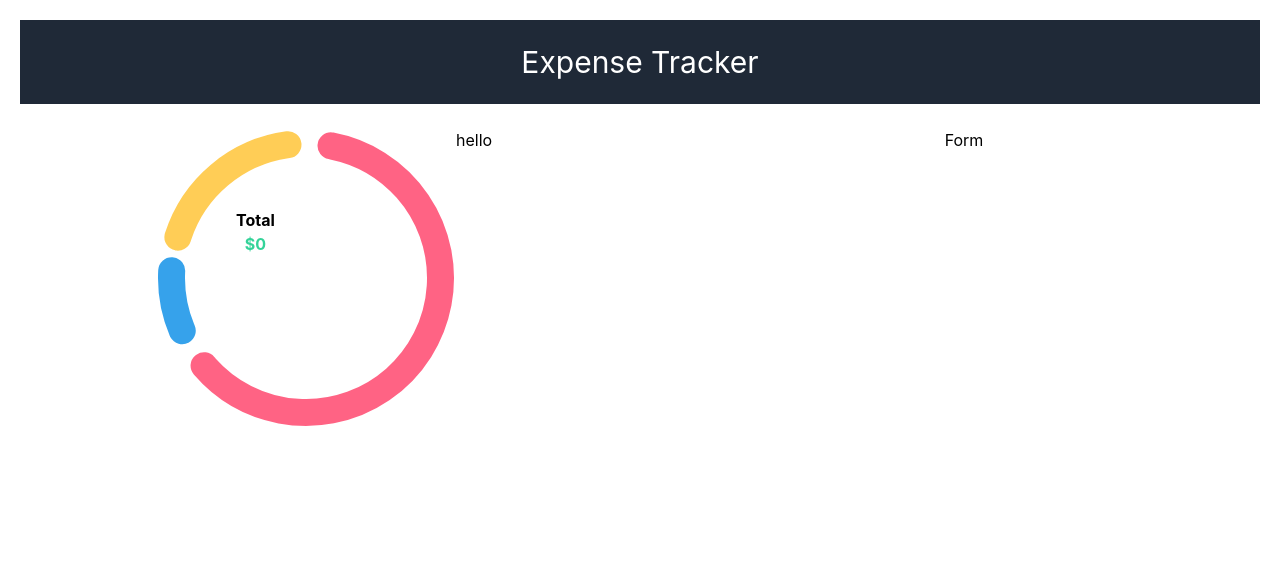
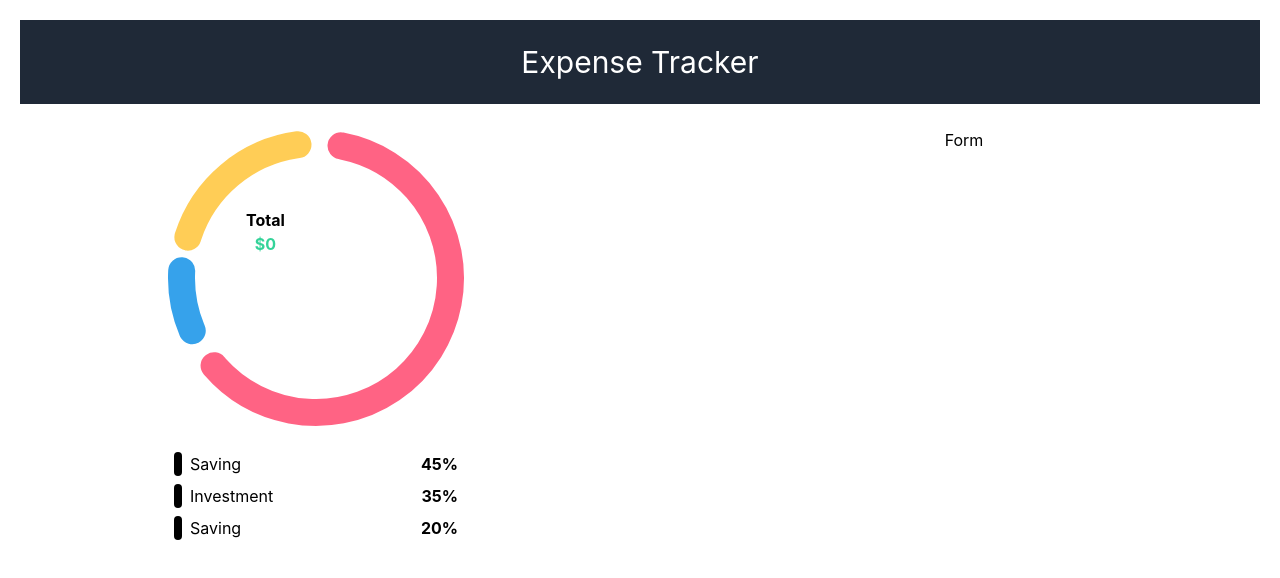
Before and after one commit to Hujaifa-Hossain/expense-tracker-client, a React (Create React App) app: page / in a window 1280 px wide. Shown: the top 578 px of the page. Built offline with nearby package versions, Linux system fonts and the light colour scheme.

Commit message:
labels added

```diff
--- a/src/components/Graph.jsx
+++ b/src/components/Graph.jsx
@@ -1,5 +1,6 @@
 import { Doughnut } from 'react-chartjs-2';
 import { Chart, ArcElement } from 'chart.js'
+import Labels from './Labels';
 
 Chart.register(ArcElement)
 
@@ -27,16 +28,17 @@ const config = {
 
 const Graph = () => {
   return (
-    <div className="flex mx-auto max-w-xs">
-      <div className='item'>
-        <div className="chart relative">
-          <Doughnut {...config} />
-          <h3 className='font-bold top-20 left-20 absolute'>
-            Total <span className='block text-emerald-400 font-bold'>${0}</span>
-          </h3>
-        </div>
+    <div className="mx-auto">
+      {/* chart */}
+      <div className="chart relative">
+        <Doughnut {...config} />
+        <h3 className='font-bold top-20 left-20 absolute'>
+          Total <span className='block text-emerald-400 font-bold'>${0}</span>
+        </h3>
       </div>
-      <div>hello</div>
+
+      {/* labels  */}
+      <div className='my-6'><Labels /></div>
     </div>
   );
 };
--- /dev/null
+++ b/src/components/Label.jsx
@@ -0,0 +1,18 @@
+import React from 'react';
+
+const Label = ({ value }) => {
+  console.log(value);
+  const { type, color, percent } = value
+  return (
+    <div className='flex justify-between m-2'>
+      <div className='flex gap-2 align-middle'>
+        <div className='w-2 h-2 rounded py-3' style={{background: `${color}`}}></div>
+        <h3 className='text-md'>{type}</h3>
+      </div>
+
+      <h4 className='font-bold'>{percent}%</h4>
+    </div>
+  );
+};
+
+export default Label;
--- /dev/null
+++ b/src/components/Labels.jsx
@@ -0,0 +1,29 @@
+import React from 'react';
+import Label from './Label';
+
+const Labels = () => {
+  const data = [
+    {
+      type: 'Saving',
+      color: '#000',
+      percent: 45,
+    },
+    {
+      type: 'Investment',
+      color: '#000',
+      percent: 35,
+    },
+    {
+      type: 'Saving',
+      color: '#000',
+      percent: 20,
+    },
+  ]
+  return (
+    <div>
+      {data.map((value, i) => <Label key={i} value={value} />)}
+    </div>
+  );
+};
+
+export default Labels;
```
